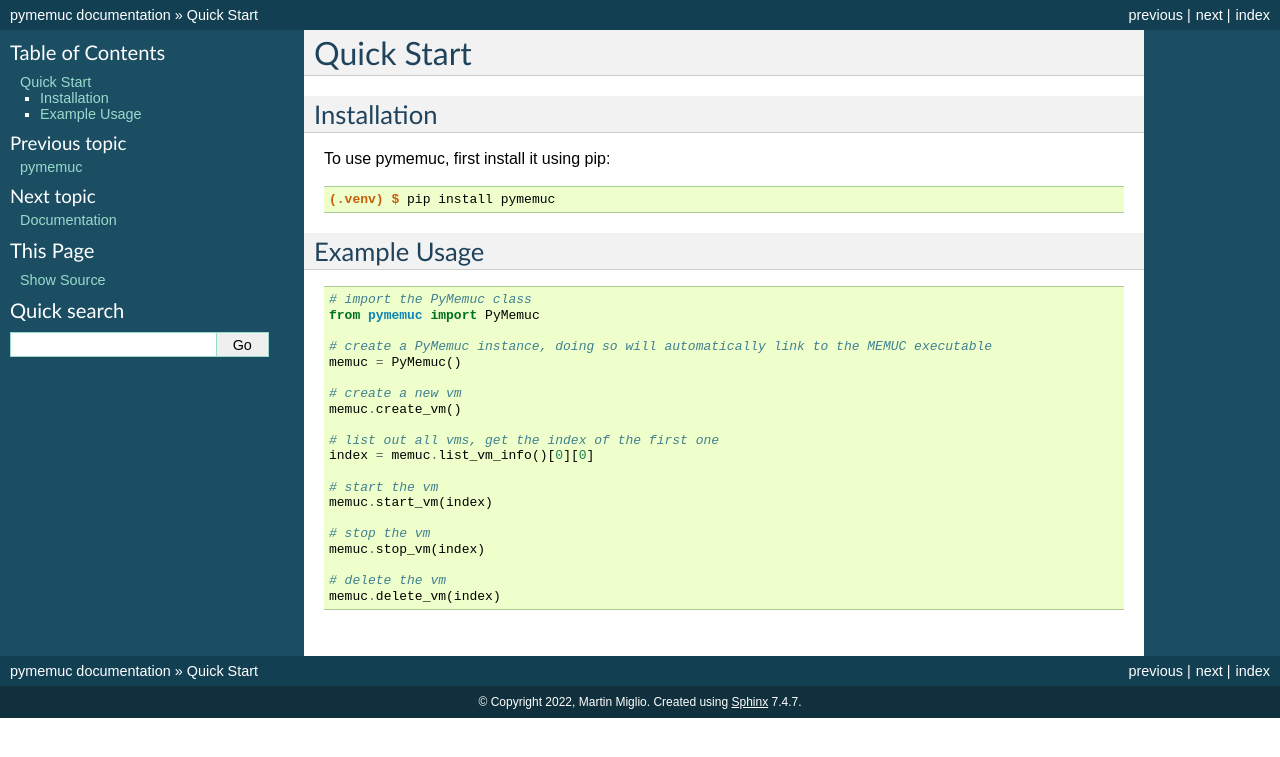
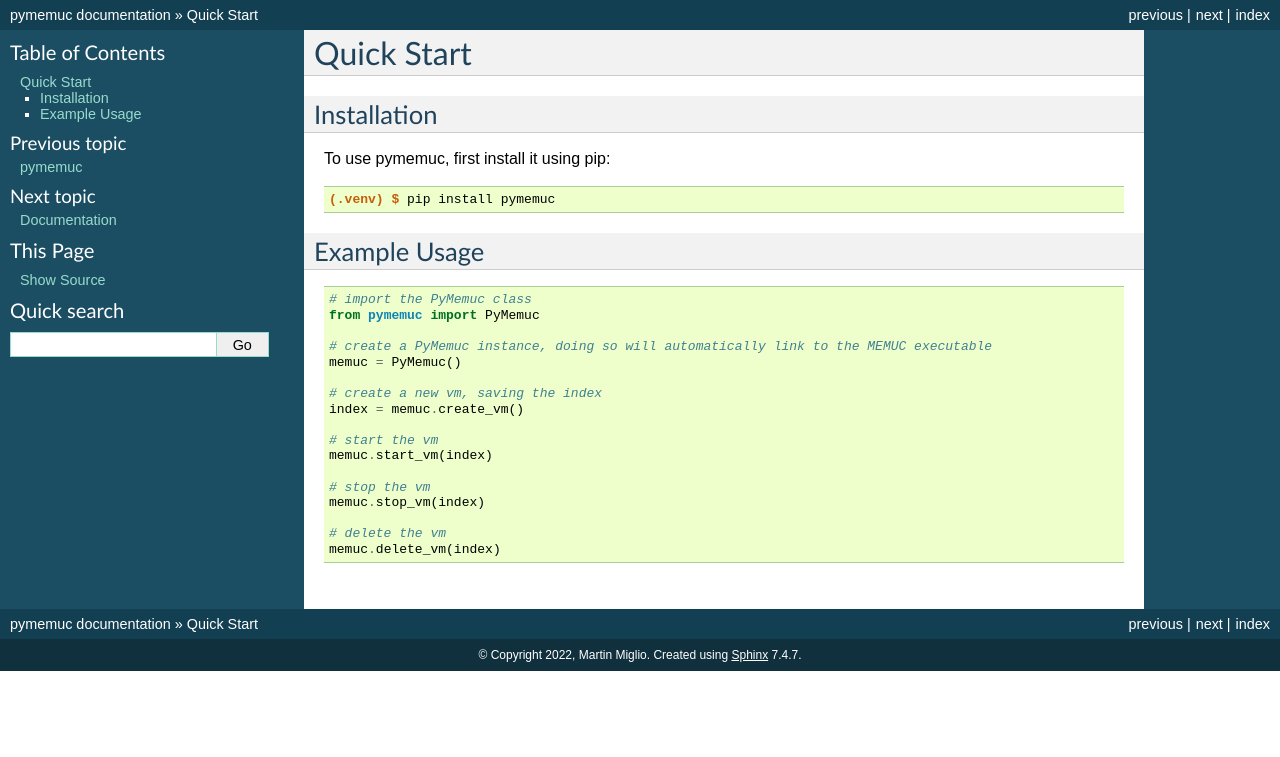
Before and after one commit to pyclashbot/pymemuc, a Sphinx documentation site: the page built from docs/source/quickstart.rst, in a window 1280 px wide. Shown: the top 757 px of the page. Built offline with Sphinx 7.4.7, drawn with Linux system fonts in a browser that asks for light colours.

Commit message:
update example

```diff
--- a/docs/source/quickstart.rst
+++ b/docs/source/quickstart.rst
@@ -26,11 +26,8 @@ Example Usage
     # create a PyMemuc instance, doing so will automatically link to the MEMUC executable
     memuc = PyMemuc()
 
-    # create a new vm
-    memuc.create_vm()
-
-    # list out all vms, get the index of the first one
-    index = memuc.list_vm_info()[0][0]
+    # create a new vm, saving the index
+    index = memuc.create_vm()
 
     # start the vm
     memuc.start_vm(index)
```
